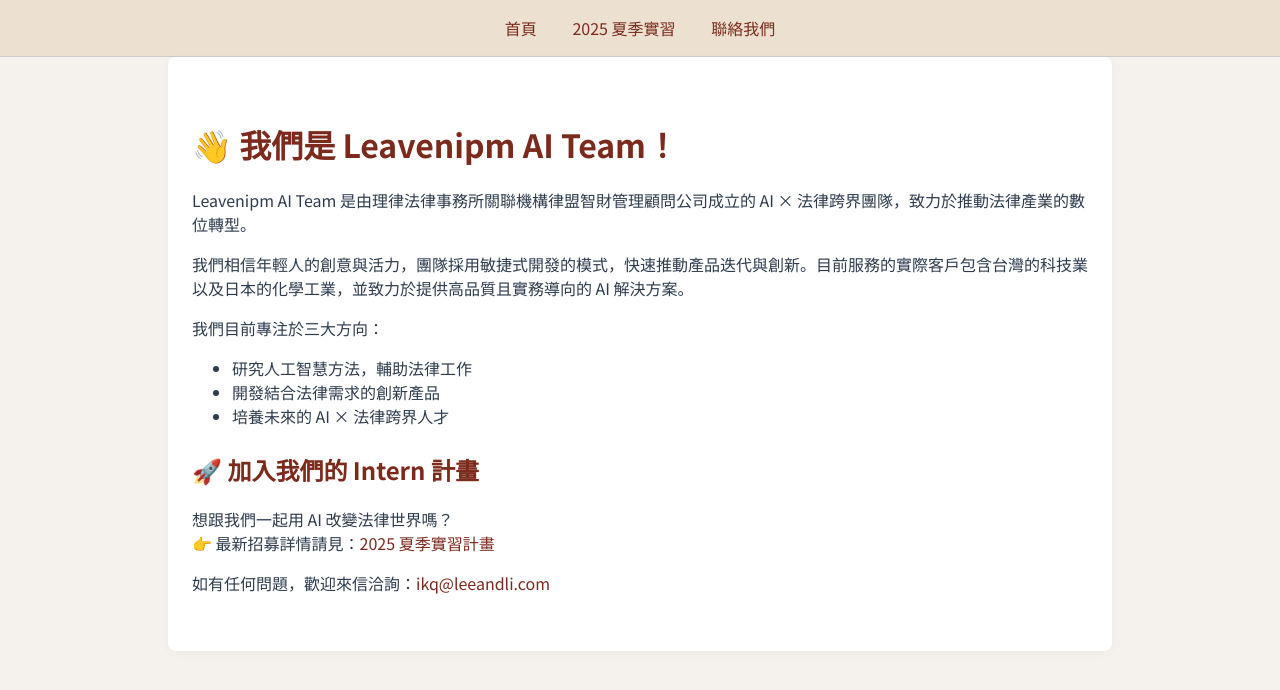
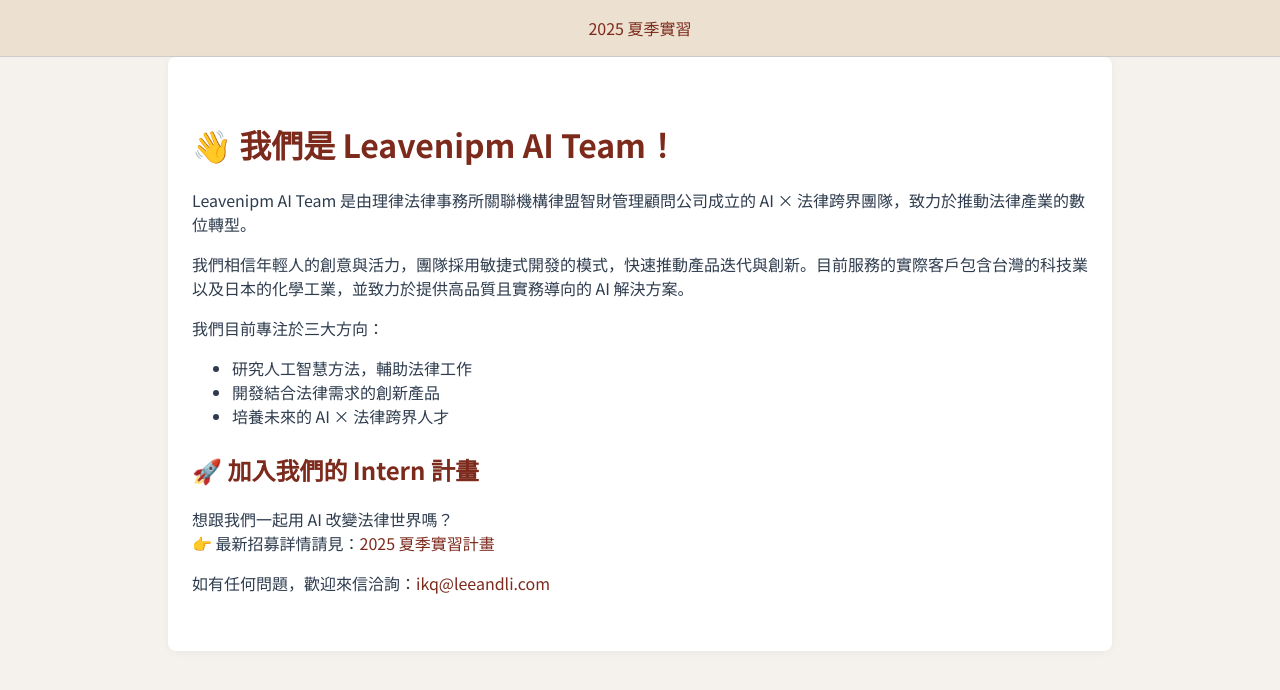
Before and after one commit to Leaven-IPM-AI-Team/leavenipm-intern, a Jekyll site: the page built from index.md, in a window 1280 px wide. Shown: the top 690 px of the page. Built offline with Jekyll 4.4.1, drawn with Linux system fonts in a browser that asks for light colours.

Commit message:
Update default.html

```diff
--- a/_layouts/default.html
+++ b/_layouts/default.html
@@ -8,9 +8,7 @@
 </head>
 <body>
   <nav style="background-color: #ece1d1; padding: 1rem; text-align: center; border-bottom: 1px solid #ccc;">
-    <a href="{{ site.baseurl }}/" style="margin: 0 1rem; color: #7c2a1c; text-decoration: none; font-weight: 500;">首頁</a>
-    <a href="{{ site.baseurl }}/2025summer/" style="margin: 0 1rem; color: #7c2a1c; text-decoration: none; font-weight: 500;">2025 夏季實習</a>
-    <a href="mailto:ikq@leeandli.com" style="margin: 0 1rem; color: #7c2a1c; text-decoration: none; font-weight: 500;">聯絡我們</a>
+    <a href="{{ site.baseurl }}/" style="margin: 0 1rem; color: #7c2a1c; text-decoration: none; font-weight: 500;">2025 夏季實習</a>
   </nav>
   <div class="container">
     {{ content }}
```
